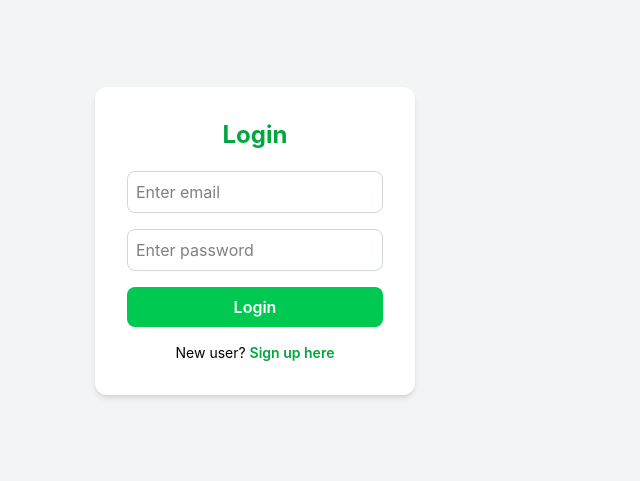
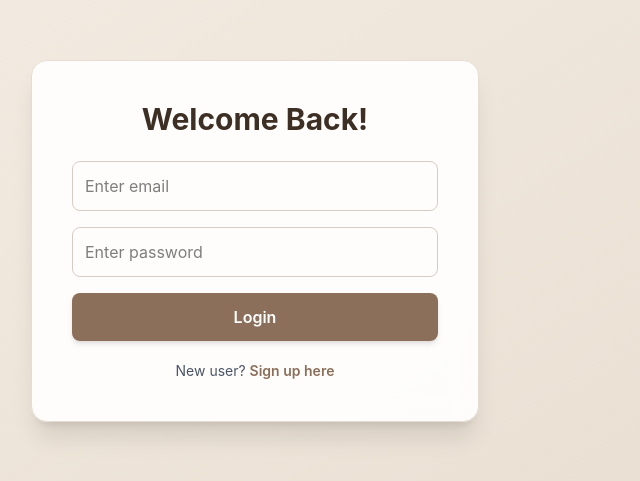
Before and after one commit to Mahima-Koul/food-rescue-platform, a React (Vite) app in the folder frontend/: page /login in a window 1280 px wide. Shown: the part 159-640 px from the top of the page, without its empty margins (385-1025 px from the left). Built offline with nearby package versions, Linux system fonts and the light colour scheme.

Commit message:
login pg

```diff
--- a/frontend/src/pages/Login.jsx
+++ b/frontend/src/pages/Login.jsx
@@ -21,24 +21,19 @@ function Login() {
       );
 
       const user = userCredential.user;
-
       const token = await user.getIdToken();
 
       console.log("Login success", token);
 
-    // ✅ ROLE DETECTION
       let role = "restaurant";
-
       if (email.toLowerCase().includes("ngo")) {
         role = "ngo";
       }
 
-    // ✅ STORE ROLE
       localStorage.setItem("role", role);
 
       alert("Login successful 🚀");
 
-    // ✅ REDIRECT BASED ON ROLE
       if (role === "ngo") {
         window.location.href = "/ngo-dashboard";
       } else {
@@ -52,18 +47,22 @@ function Login() {
   };
 
   return (
-    <div className="h-screen flex justify-center items-center bg-gray-100">
-      <div className="bg-white p-8 rounded-xl shadow-md w-80 text-center">
+    <div className="min-h-screen flex justify-center items-center bg-gradient-to-br from-[#f5efe6] to-[#e8dccf] px-4">
 
-        <h2 className="mb-5 text-green-600 text-2xl font-bold">Login</h2>
+      <div className="bg-white/90 backdrop-blur-md p-10 rounded-2xl shadow-xl w-full max-w-md text-center border border-[#e5ddd2]">
+
+        <h2 className="mb-6 text-3xl font-bold text-[#3e2f25]">
+          Welcome Back!
+        </h2>
 
         <form onSubmit={handleLogin} noValidate>
+
           <input
             type="email"
             placeholder="Enter email"
             value={email}
             onChange={(e) => setEmail(e.target.value)}
-            className="w-full p-2 mb-4 border border-gray-300 rounded-lg outline-none"
+            className="w-full p-3 mb-4 border border-[#d6ccc2] rounded-lg outline-none focus:ring-2 focus:ring-[#c8b6a6] transition"
           />
 
           <input
@@ -71,28 +70,30 @@ function Login() {
             placeholder="Enter password"
             value={password}
             onChange={(e) => setPassword(e.target.value)}
-            className="w-full p-2 mb-4 border border-gray-300 rounded-lg outline-none"
+            className="w-full p-3 mb-4 border border-[#d6ccc2] rounded-lg outline-none focus:ring-2 focus:ring-[#c8b6a6] transition"
           />
 
           {error && (
-            <p className="text-red-500 mb-3">{error}</p>
+            <p className="text-red-500 mb-3 text-sm">{error}</p>
           )}
 
           <button
             type="submit"
-            className="w-full p-2 bg-green-500 text-white rounded-lg font-semibold hover:bg-green-600"
+            className="w-full py-3 bg-[#8b6f5a] text-white rounded-lg font-semibold hover:bg-[#6f5646] transition shadow-md"
           >
             Login
           </button>
 
-          <p className="mt-4 text-sm">
+          <p className="mt-5 text-sm text-gray-600">
             New user?{" "}
             <Link
               to="/signup"
-                className="text-green-600 font-semibold hover:underline">
+              className="text-[#8b6f5a] font-semibold hover:underline"
+            >
               Sign up here
             </Link>
           </p>
+
         </form>
       </div>
     </div>
```
Lines whose indentation alone changed are shown as unchanged.
